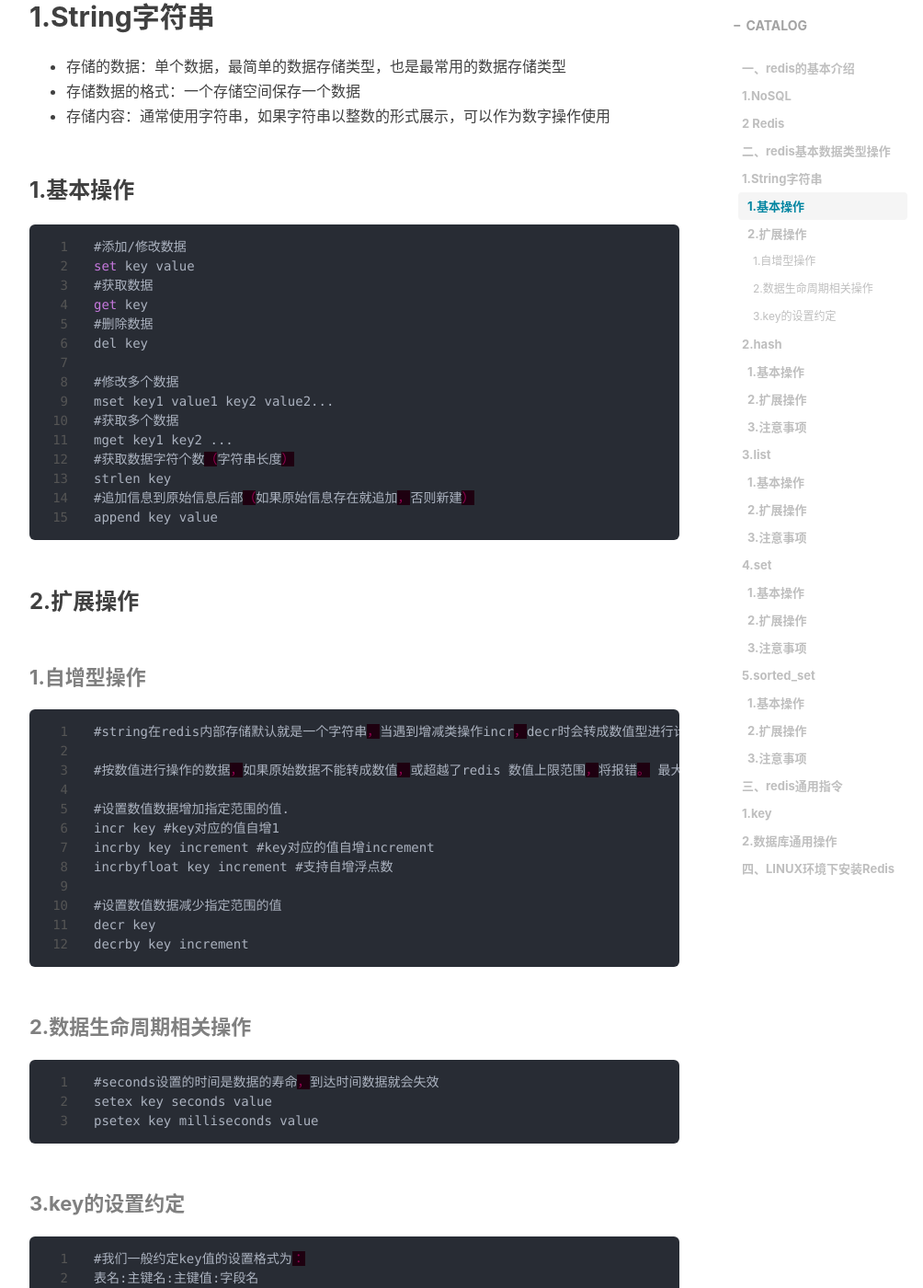
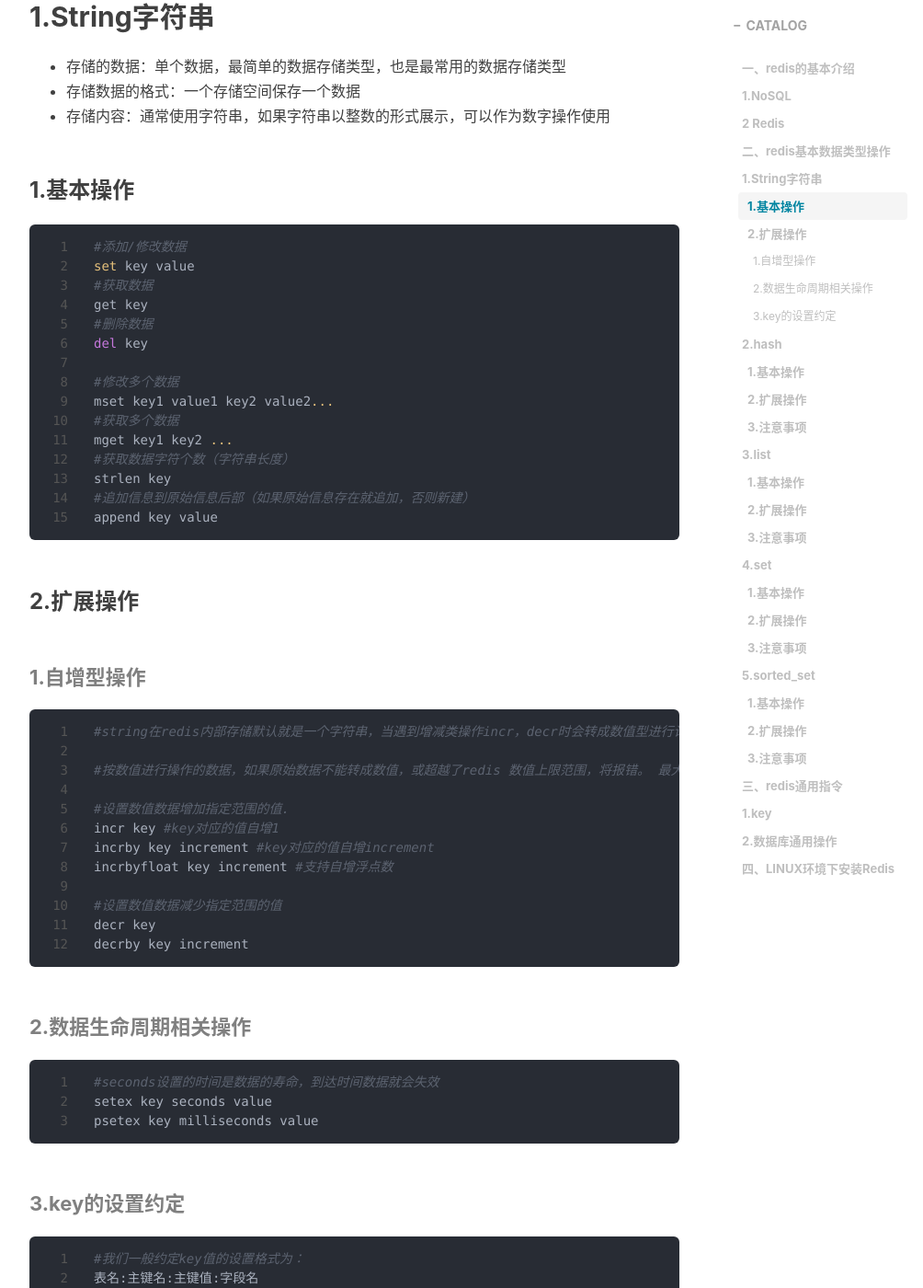
Before and after one commit to Zm-zM/Zm-zM.github.io, a Jekyll site: the page built from _posts/2020-02-27-redis_1-2020.md, in a window 1280 px wide and 1400 px high, scrolled down 2479 px. Shown: the whole window at 92% size, without its empty margins (233-1237 px from the left). Built offline with Jekyll 4.4.1, drawn with Linux system fonts in a browser that asks for light colours; nearby versions of some CDN libraries; comment, search, counter and statistics services are not loaded; some of the changed text lies outside the part shown.

Commit message:
Update 2020-02-27-redis_1-2020.md

````diff
--- a/_posts/2020-02-27-redis_1-2020.md
+++ b/_posts/2020-02-27-redis_1-2020.md
@@ -67,7 +67,7 @@
 
 ### **1.基本操作**
 
-```js
+```python
 #添加/修改数据
 set key value
 #获取数据
@@ -89,7 +89,7 @@
 
 #### 	**1.自增型操作**
 
-```js
+```python
 #string在redis内部存储默认就是一个字符串，当遇到增减类操作incr，decr时会转成数值型进行计算。
 
 #按数值进行操作的数据，如果原始数据不能转成数值，或超越了redis 数值上限范围，将报错。 最大值为9223372036854775807（java中long型数据最大值，Long.MAX_VALUE）
@@ -106,7 +106,7 @@
 
 #### 	**2.数据生命周期相关操作**
 
-```js
+```python
 #seconds设置的时间是数据的寿命，到达时间数据就会失效
 setex key seconds value
 psetex key milliseconds value
@@ -114,7 +114,7 @@
 
 #### 	**3.key的设置约定**
 
-```js
+```python
 #我们一般约定key值的设置格式为：
 表名:主键名:主键值:字段名
 例如order:id:20201111:name
@@ -128,7 +128,7 @@
 
 ### 1.基本操作
 
-```js
+```python
 #添加/修改数据
 hset key field value
 #获取数据
@@ -149,7 +149,7 @@
 
 ### 2.**扩展操作**
 
-```js
+```python
 #获取哈希表中所有的字段名或字段值
 hkeys key
 hvals key
@@ -173,7 +173,7 @@
 
 ### 1.基本操作
 
-```js
+```python
 #添加/修改数据
 lpush key value1 [value2...]
 rpush key value1 [value2...]
@@ -188,7 +188,7 @@
 
 ### 2.扩展操作
 
-```js
+```python
 #规定时间内获取并移除数据
 blpop key1 [key2] timeout
 brpop key1 [key2] timeout
@@ -213,7 +213,7 @@
 
 ### 1.基本操作
 
-```js
+```python
 #添加数据
 sadd key member1 [member2...]
 #获取所有数据
@@ -228,7 +228,7 @@
 
 ### 2.扩展操作
 
-```js
+```python
 #随机获取集合中指定数量的数据
 srandmember key [count]
 #随机获取集合中的某些指定数量的数据，然后将他们移出集合
@@ -259,7 +259,7 @@
 
 ### 1.基本操作
 
-```js
+```python
 #添加数据
 zadd key score1 member [store2 member2]
 #获取所有数据
@@ -285,7 +285,7 @@
 
 ### 2.扩展操作
 
-```js
+```python
 #获取数据对应的索引（排名）
 zrank key member
 zrevrank key member
@@ -309,7 +309,7 @@
 
 **与key相关的通用操作**
 
-```js
+```python
 #删除指定key
 del key
 #获取key是否存在
@@ -332,7 +332,7 @@
 
 keys的查询模式
 
-```js
+```python
 #为key改名
 rename key newkey
 renamex key newkey#如果存在才改名
@@ -347,7 +347,7 @@
 - redis为每个服务提供有16个数据库，编号从0到15
 - 每个数据库之间的数据相互独立
 
-```js
+```python
 #切换数据库
 select index
 #其他操作
@@ -369,14 +369,14 @@
 
 下载并解压`redis`安装包
 
-```js
+```python
 wget http://download.redis.io/releases/redis-4.0.0.tar.gz
 tar -zxvf redis-4.0.0tar.gz
 ```
 
 进入解压后的文件，安装`redis`
 
-```js
+```python
 make install
 ```
 
````
